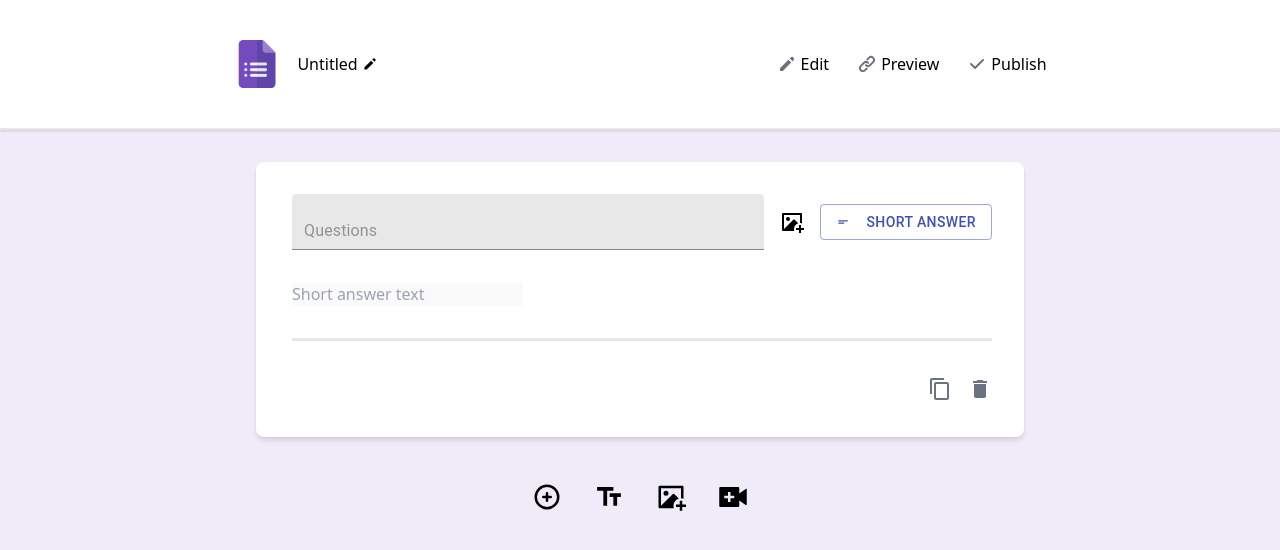
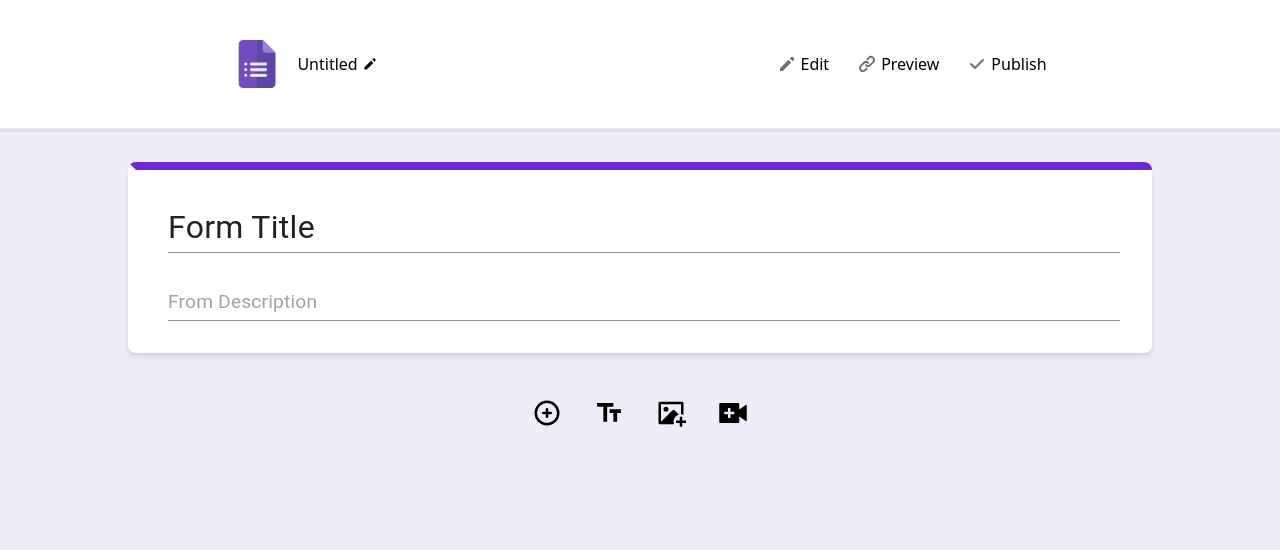
Before and after one commit to shareef99/attendance-form, a Next.js app: page /form/new in a window 1280 px wide. Shown: the top 550 px of the page. Built offline with nearby package versions, Linux system fonts and the light colour scheme.

Commit message:
Style Form Title

```diff
--- a/components/add-questions/QuestionsList.tsx
+++ b/components/add-questions/QuestionsList.tsx
@@ -20,7 +20,7 @@ const QuestionsList = ({ questions, preview }: Props) => {
         // @ts-ignore, ignoring this warning as I know aria-label exists on this element
         if (e.target.ariaLabel !== "list") return;
         if (preview) return;
-        setSelected({ id: -1, state: false });
+        setSelected({ id: 0, state: true });
     };
 
     const handleAddSelected = (id: number, state: boolean) => {
@@ -41,12 +41,22 @@ const QuestionsList = ({ questions, preview }: Props) => {
                         <li
                             key="others"
                             onClick={() => handleAddSelected(id, true)}
-                            className={`container p-8 bg-white rounded-lg shadow-md md:max-w-[60%]
-                            transition transform duration-200 ease-in border-l-4  ${
-                                id === selected.id && selected.state
-                                    ? "border-blue-500"
-                                    : "border-transparent"
-                            }`}
+                            className={`container p-8 bg-white rounded-lg shadow-md xl:max-w-[80%]
+                            transition transform duration-200 ease-in border-l-[8px] 2xl:max-w-[70%]
+                             ${
+                                 id === selected.id && selected.state
+                                     ? "border-blue-500"
+                                     : "border-transparent"
+                             }`}
+                            style={
+                                id === 0
+                                    ? {
+                                          borderTopWidth: "8px",
+                                          borderTopColor:
+                                              "rgba(109, 40, 217, 1)",
+                                      }
+                                    : {}
+                            }
                         >
                             <TitleNDescription
                                 id={id}
@@ -61,8 +71,8 @@ const QuestionsList = ({ questions, preview }: Props) => {
                     <li
                         key={id}
                         onClick={() => handleAddSelected(id, true)}
-                        className={`container p-8 bg-white rounded-lg shadow-md md:max-w-[60%]
-                            transition transform duration-200 ease-in border-l-4  ${
+                        className={`container p-8 bg-white rounded-lg shadow-md xl:max-w-[75%]
+                            transition transform duration-200 ease-in border-l-[8px] 2xl:max-w-[70%] ${
                                 id === selected.id && selected.state
                                     ? "border-blue-500"
                                     : "border-transparent"
--- a/components/add-questions/TitleNDescription/TitleNDescription.tsx
+++ b/components/add-questions/TitleNDescription/TitleNDescription.tsx
@@ -1,4 +1,5 @@
-import TextField from "@material-ui/core/TextField";
+import Input from "@material-ui/core/Input";
+import withStyles from "@material-ui/core/styles/withStyles";
 import { useQuestions } from "../../../context/questionsContext";
 import QuestionFooter from "../QuestionFooter";
 
@@ -9,29 +10,56 @@ interface Props {
     title: string;
 }
 
+const TitleInput = withStyles({
+    root: {
+        fontSize: "2rem",
+    },
+})(Input);
+
+const DescriptionInput = withStyles({
+    root: {
+        fontSize: "1.2rem",
+    },
+})(Input);
+
 const TitleNDescription = ({ preview, id, title, description }: Props) => {
     const { handleUpdateDescription, handleUpdateTitle } = useQuestions();
 
     return (
-        <div className="space-y-8">
-            <div className="space-y-8 colCenter items-start">
-                <TextField
-                    variant="filled"
-                    disabled={preview}
+        <div className="space-y-8 w-full">
+            <div className="space-y-8 colCenter items-start w-full ">
+                <TitleInput
                     defaultValue={title || "Untitled title"}
+                    placeholder={id === 0 ? "Form title" : "Title"}
+                    // disabled={preview}
+                    readOnly={preview}
+                    fullWidth={true}
+                    multiline={true}
                     onChange={(e) => handleUpdateTitle(id, e.target.value)}
+                    required={true}
                 />
-                <TextField
-                    placeholder="Description (optional)"
-                    disabled={preview}
+                <DescriptionInput
+                    // className="lgText bg-purple-600"
+                    placeholder={
+                        id === 0 ? "From Description" : "Description (optional)"
+                    }
+                    // disabled={preview}
+                    readOnly={preview}
                     defaultValue={description || ""}
+                    fullWidth={true}
+                    multiline={true}
                     onChange={(e) =>
                         handleUpdateDescription(id, e.target.value)
                     }
+                    required={true}
                 />
             </div>
-            <div className="border-b-[3px]" />
-            <QuestionFooter id={id} />
+            {id !== 0 && (
+                <>
+                    <div className="border-b-[3px]" />
+                    <QuestionFooter id={id} />
+                </>
+            )}
         </div>
     );
 };
--- a/components/question-details/option-details/MCD.tsx
+++ b/components/question-details/option-details/MCD.tsx
@@ -150,10 +150,20 @@ const MCD = (props: Props) => {
                     );
                 })}
                 {!hasOthers && isDisable && (
-                    <li>
-                        <button onClick={handleAddChoice}>Add option</button>{" "}
+                    <li className="font-medium mt-1 ml-3">
+                        <button
+                            onClick={handleAddChoice}
+                            className="opacity-95"
+                        >
+                            Add option
+                        </button>{" "}
                         <span>or</span>{" "}
-                        <button onClick={handleAddOther}>add "Other"</button>
+                        <button
+                            onClick={handleAddOther}
+                            className="text-blueText font-medium"
+                        >
+                            add "Other"
+                        </button>
                     </li>
                 )}
             </ul>
--- a/context/questionsContext.tsx
+++ b/context/questionsContext.tsx
@@ -107,10 +107,11 @@ export default function QuestionsProvider({ children }: Props) {
     const [questions, setQuestions] = useState<Array<QuestionType>>([
         {
             id: 0,
-            option: "Short answer",
-            optionIcon: MdShortText,
-            question: null,
-            optionDetails: [{ id: 1, text: "option 1" }],
+            // option: "Short answer",
+            // optionIcon: MdShortText,
+            // question: null,
+            // optionDetails: [{ id: 1, text: "option 1" }],
+            title: "Form Title",
         },
     ]);
 
@@ -156,8 +157,6 @@ export default function QuestionsProvider({ children }: Props) {
     };
 
     const updateQuestionOption = (id: number, option: string) => {
-        console.log("para ID: ", id, " Deleting ID: ", questions[id].id);
-
         setQuestions(
             questions.map((question) =>
                 question.id === id ? { ...question, option } : { ...question }
--- a/styles/HTMLTagsStyles.scss
+++ b/styles/HTMLTagsStyles.scss
@@ -1,8 +1,8 @@
-@use "./tailwind.scss";
+// @use "./tailwind.scss";
 
-@layer base {
-    input[type="text"] {
-        // @apply transform transition-all duration-500 ease-in text-purple-600;
-        // @apply border-b-4 rounded-br-md rounded-bl-md border-purple-400;
-    }
-}
+// @layer base {
+//     input[type="text"] {
+//     }
+// }
+
+// @apply transform transition-all duration-500 ease-in text-purple-600;
--- a/styles/globals.scss
+++ b/styles/globals.scss
@@ -1,5 +1,7 @@
 :root {
     --bg: #f0ebf8;
+    --border-color: #1a73e8;
+    --blue-text: #1a73e8;
 }
 
 html {
--- a/tailwind.config.js
+++ b/tailwind.config.js
@@ -11,6 +11,8 @@ module.exports = {
         extend: {
             colors: {
                 bg: "var(--bg)",
+                borderColor: "var(--border-color)",
+                blueText: "var(--blue-text)",
             },
         },
         screens: {
```
